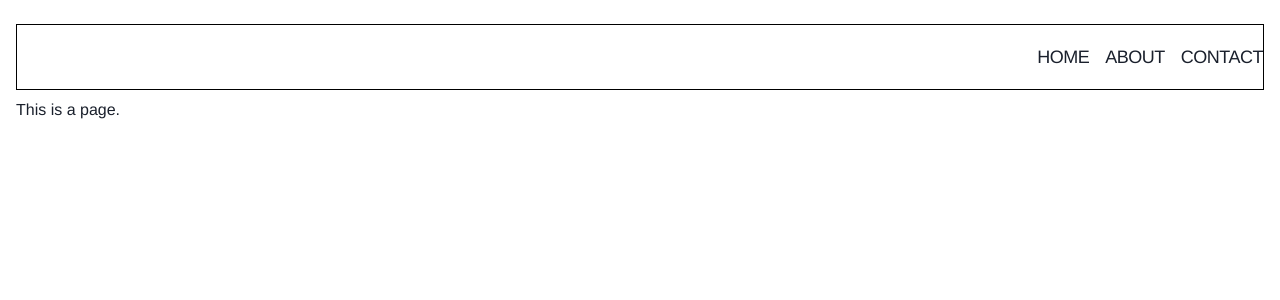
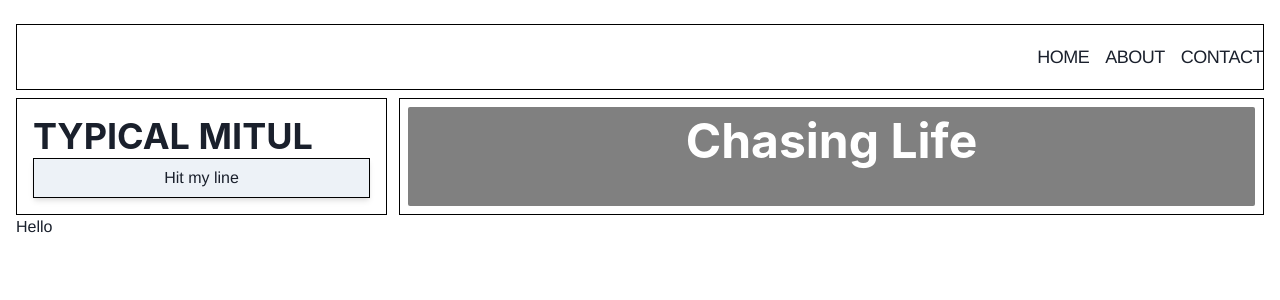
Before and after one commit to nazabis0223/scroll_smooth, a Next.js app: page / in a window 1280 px wide. Shown: the top 300 px of the page. Built offline with nearby package versions, Linux system fonts and the light colour scheme.

Commit message:
WIP: Basic index js

```diff
--- a/pages/index.js
+++ b/pages/index.js
@@ -1,13 +1,43 @@
 import Shell from "@/components/core/Shell"
-import { Box } from "@chakra-ui/react"
+import { Box, Flex, Button, Spacer, Heading } from "@chakra-ui/react"
 
 
 export default function Home() {
   return (
     <Shell>
-      <Box>
-        This is a page.
-      </Box>
+      <Flex height="90%" width="100%">
+        <Flex
+          border="1px solid black"
+          py={[2, 4]}
+          px={[2, 4]}
+          width="30%"
+          marginRight={3}
+          flexDirection="column"
+        >
+          <Heading textTransform="uppercase">Typical Mitul</Heading>
+          <Button
+            mt="auto"
+            shadow="md"
+            border="1px solid black"
+            _hover={{
+              backgroundColor: "black",
+              color: "white",
+            }}
+            isFullWidth={true}
+            rounded="none"
+            lineHeight={0}
+            fontWeight="regular"
+          >
+            Hit my line
+          </Button>
+        </Flex>
+        <Box border="1px solid black" padding={2} width="70%">
+          <Flex backgroundColor="gray" rounded="sm" height="100%" justifyContent="center" alignItems="center">
+            <Heading color="white" mt={-8} fontSize={48}>Chasing Life</Heading>
+          </Flex>
+        </Box>
+      </Flex>
+      <Box>Hello</Box>
     </Shell>
-  )
+  );
 }
```
